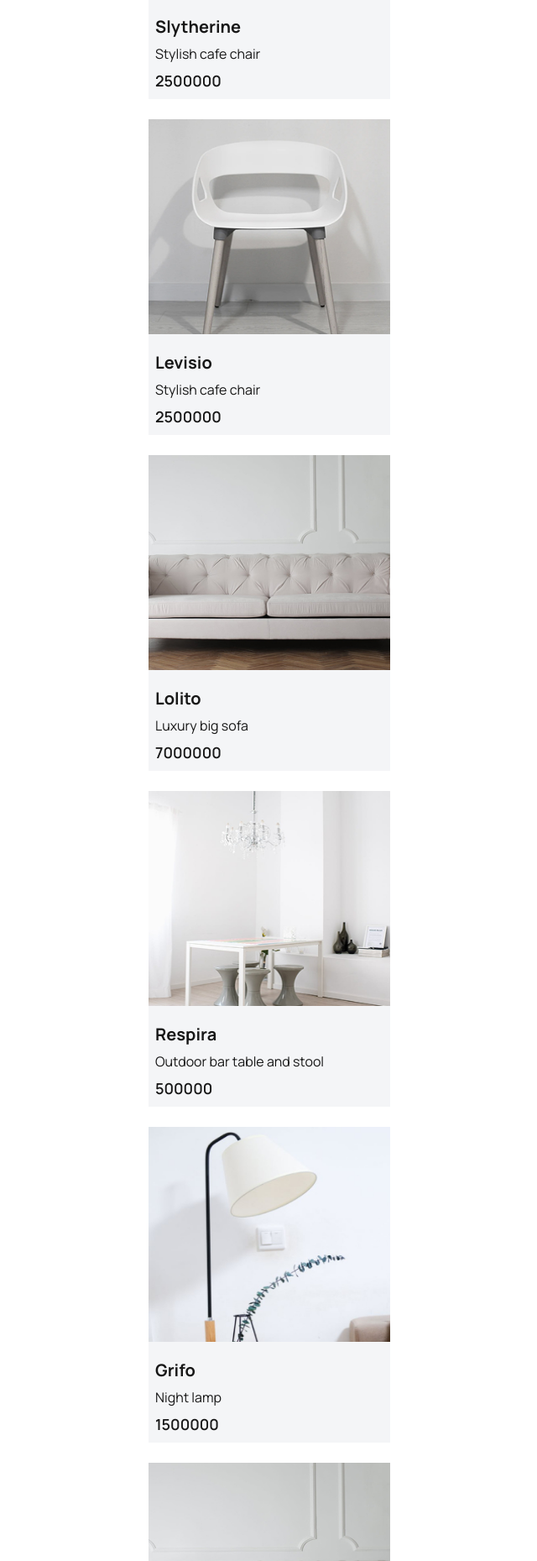
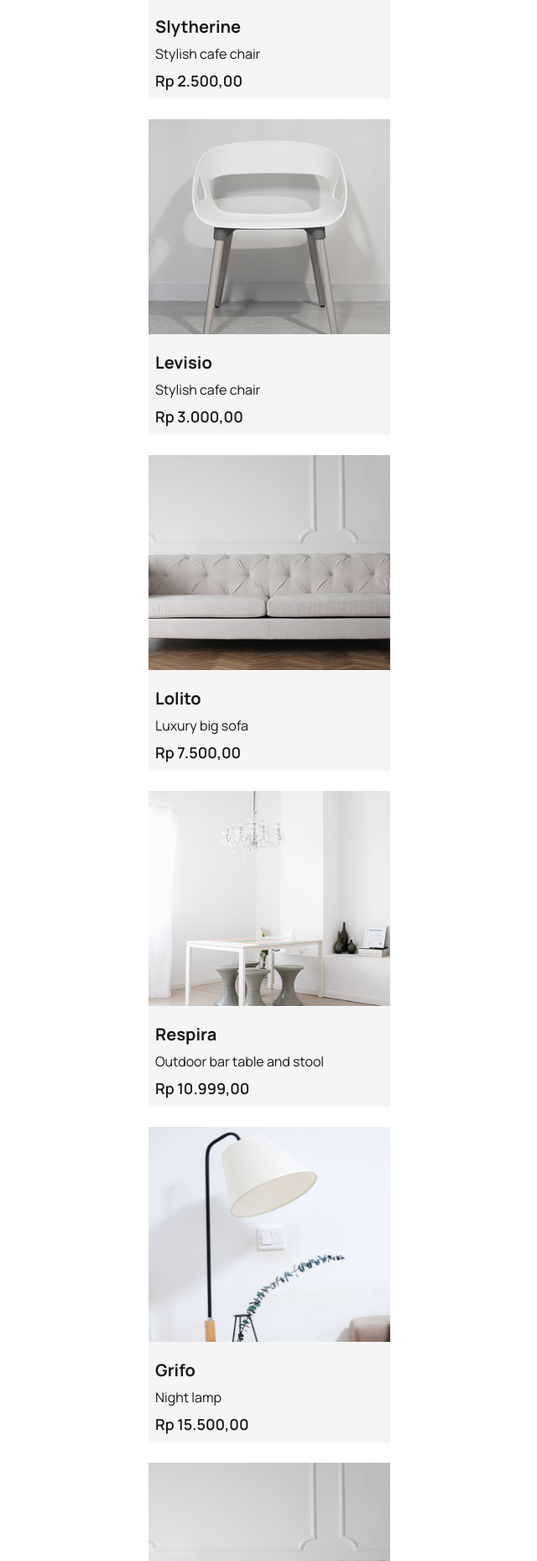
Before and after one commit to thove22/fstore, a Next.js app: page / in a window 1280 px wide. Shown: the part 2238-4097 px from the top of the page at 84% size, without its empty margins (319-959 px from the left). Built offline with nearby package versions, Linux system fonts and the light colour scheme.

Commit message:
fix:changed price to string

```diff
--- a/src/componets/Cards/ProductCard.tsx
+++ b/src/componets/Cards/ProductCard.tsx
@@ -4,7 +4,7 @@ import Image from 'next/image';
 interface ProductCardProps{
     title : string;
     description : string;
-    price : number;
+    price : string;
     imgUrl : string;
 }
 
--- a/src/data/Udata.ts
+++ b/src/data/Udata.ts
@@ -14,49 +14,49 @@ export const products = [
   {
     title: "Slytherine",
     description: "Stylish cafe chair",
-    price: 2500000,
+    price: "Rp 2.500,00",
     imgUrl: "/images/slytherine.png",
   },
   {
     title: "Levisio",
     description: "Stylish cafe chair",
-    price: 2500000,
+    price:"Rp 3.000,00",
     imgUrl: "/images/levisio.jpg",
   },
   {
     title: "Lolito",
     description: "Luxury big sofa",
-    price: 7000000,
+    price: "Rp 7.500,00",
     imgUrl: "/images/lolito.jpg",
   },
   {
     title: "Respira",
     description: "Outdoor bar table and stool",
-    price: 500000,
+    price: "Rp 10.999,00",
     imgUrl: "/images/slytherine.png"
   },
   {
     title: "Grifo",
     description: "Night lamp",
-    price: 1500000,
+    price: "Rp 15.500,00",
     imgUrl: "/images/grifo.png",
   },
   {
     title: "Muggo",
     description: "Small mug",
-    price: 150000,
+    price: "Rp 2.954.500,00",
     imgUrl: "/images/lolito.jpg",
   },
   {
     title: "Pingky",
     description: "Cute bed set",
-    price: 7000000,
+    price: "Rp 2.500,00",
     imgUrl: "/images/lolito.jpg",
   },
   {
     title: "Potty",
     description: "Minimalist flower pot",
-    price: 500000,
+    price: "Rp 50.000,00",
     imgUrl: "/images/potty.png",
   },
 ];
```
